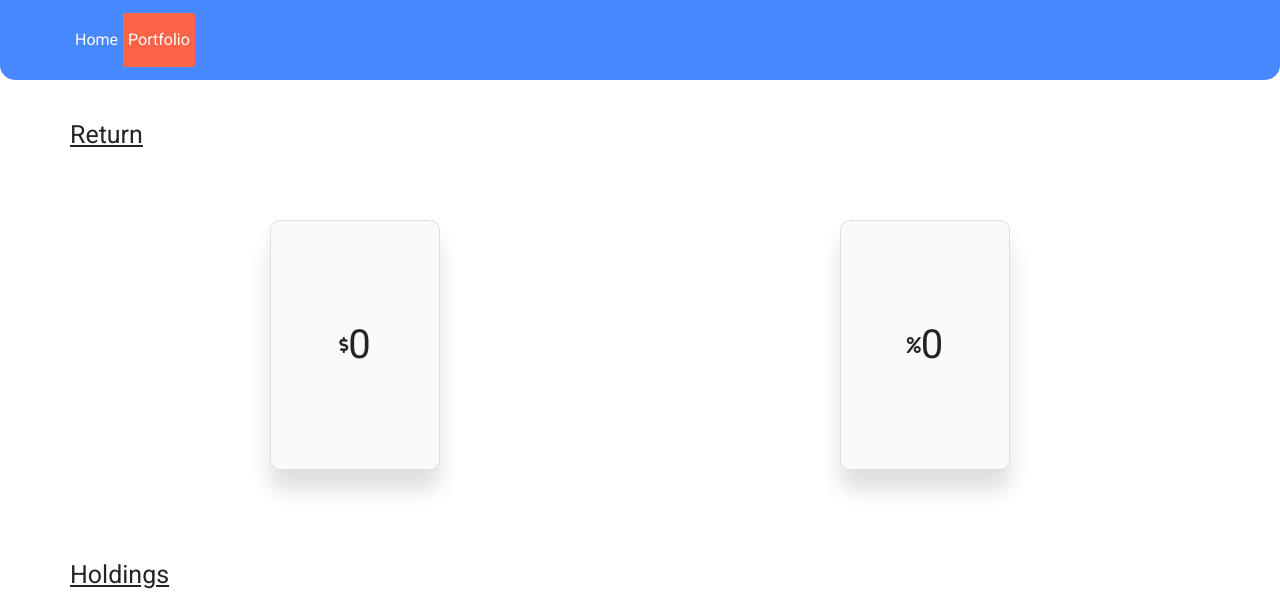
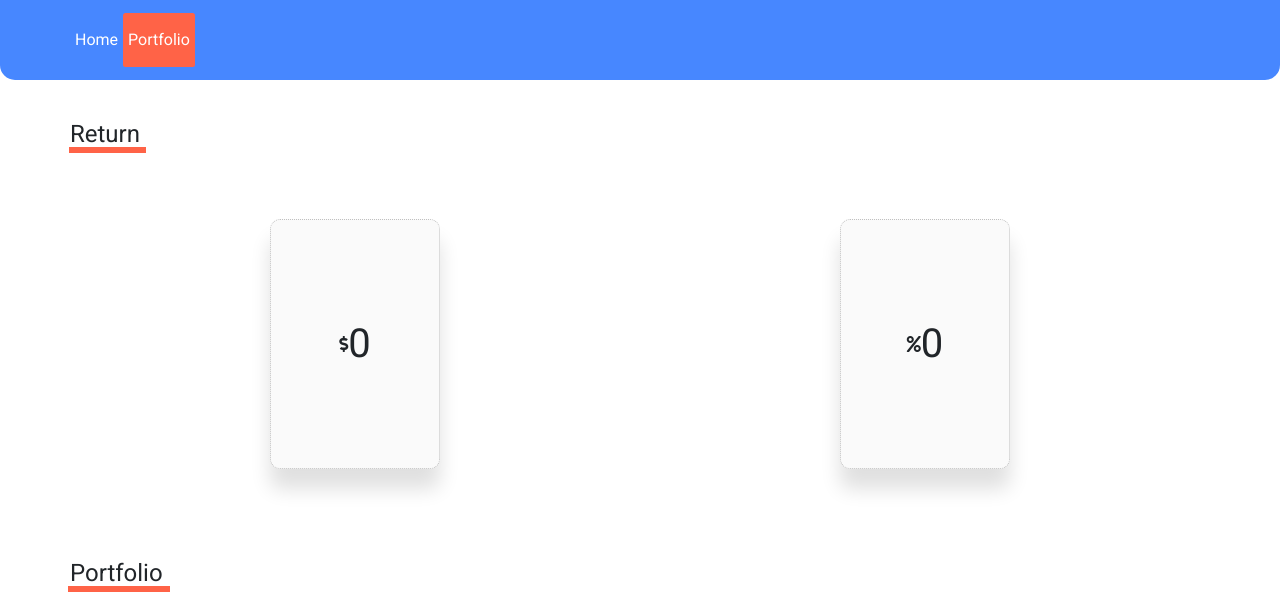
Before and after one commit to a3nath/portfolioapp, a Django app: page /portfolio/ in a window 1280 px wide. Shown: the top 608 px of the page. Run offline with Django 3.2, Linux system fonts and the light colour scheme; data comes from the database, SQL or seed files in the repository; both versions use the stored data as it was after the commit; some libraries are stand-ins or nearby versions.

Commit message:
underline after style

```diff
--- a/portfolioapp/static/portfolioapp/portfolio.css
+++ b/portfolioapp/static/portfolioapp/portfolio.css
@@ -84,11 +84,6 @@ tr > .cell {
     margin: 2px 0;
 }
 
-.holding-title{
-    text-decoration: underline;
-    margin-top: 40px;
-    margin-bottom: 20px;
-}
 
 .portfolio-holdings-container{
     height: calc(100vh - 130px);
--- a/portfolioapp/templates/portfolioapp/portfolio.html
+++ b/portfolioapp/templates/portfolioapp/portfolio.html
@@ -35,7 +35,7 @@
 <div class="portfolio-holdings-container">
     <section class='portfolio-return'>
         <div class="container">
-            <h1 class='holding-title'>Return</h1>
+            <h1 class='holding-title title'>Return</h1>
             <div class="return-container">
                 <div class="return-dol return">
                     {% fa5_icon 'dollar-sign fab' class='dollar-icon return-icon' %}
@@ -50,7 +50,7 @@
     </section>
     <section class='holdings'>
         <div class="container">
-            <h1 class='holding-title'>Holdings</h1>
+            <h1 class='holding-title title'>Portfolio</h1>
             <table id='holdings-table' class='table'>
                 <tbody>
                     <tr>
--- a/portfolioapp/views.py
+++ b/portfolioapp/views.py
@@ -69,6 +69,7 @@ class StartingPageView(View):
                     context = {
                     "ticker_form":TickerForm(),
                     "ticker_valid": ticker_valid,
+                    "ticker_name": request.session['ticker_name'],
                     "news": ticker_asset.news,
                     "message": request.session.get('message')
                     }
--- a/static/css/app.css
+++ b/static/css/app.css
@@ -52,3 +52,34 @@ nav{
 .nav-item > .nav-link.active{
     background-color: tomato;
 }
+
+/* .title{
+    text-decoration: underline;
+    text-decoration-color: tomato;
+    text-decoration-thickness: 0.5rem;
+    margin-top: 40px;
+    margin-bottom: 20px;
+
+} */
+
+.title{
+    margin-top: 40px;
+    margin-bottom: 20px;
+    position:relative;
+    font-size: 2.4rem;
+    display: inline-block;
+
+}
+
+
+.title::after {
+    content: " ";
+    background: tomato;
+    position: absolute;
+    display: block;
+    height: 20%;
+    width: 110%;
+    top: 95%;
+    left: -2%;
+    z-index: -1;
+}
```
Also changed, not shown: portfolioapp/static/portfolioapp/index.css (+8 -3 lines), portfolioapp/templates/portfolioapp/index.html (+13 -2 lines), db.sqlite3.
